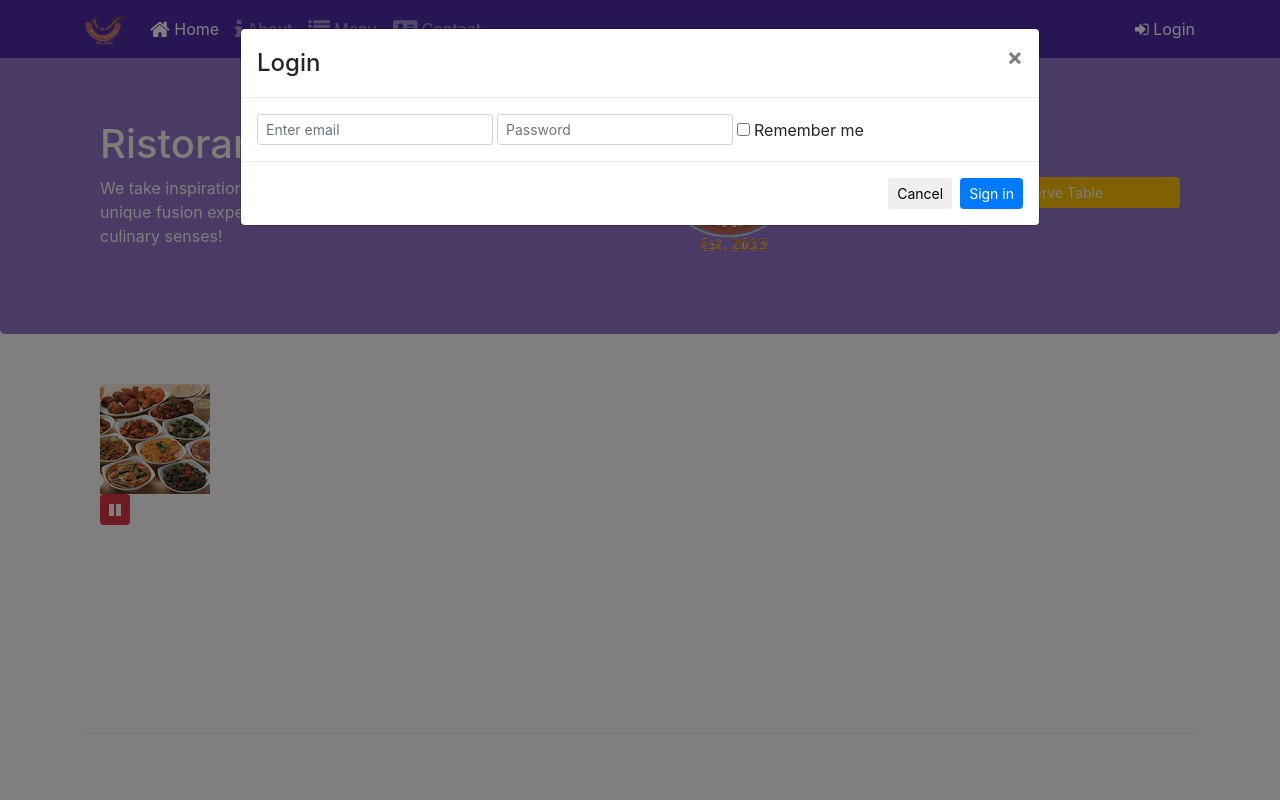
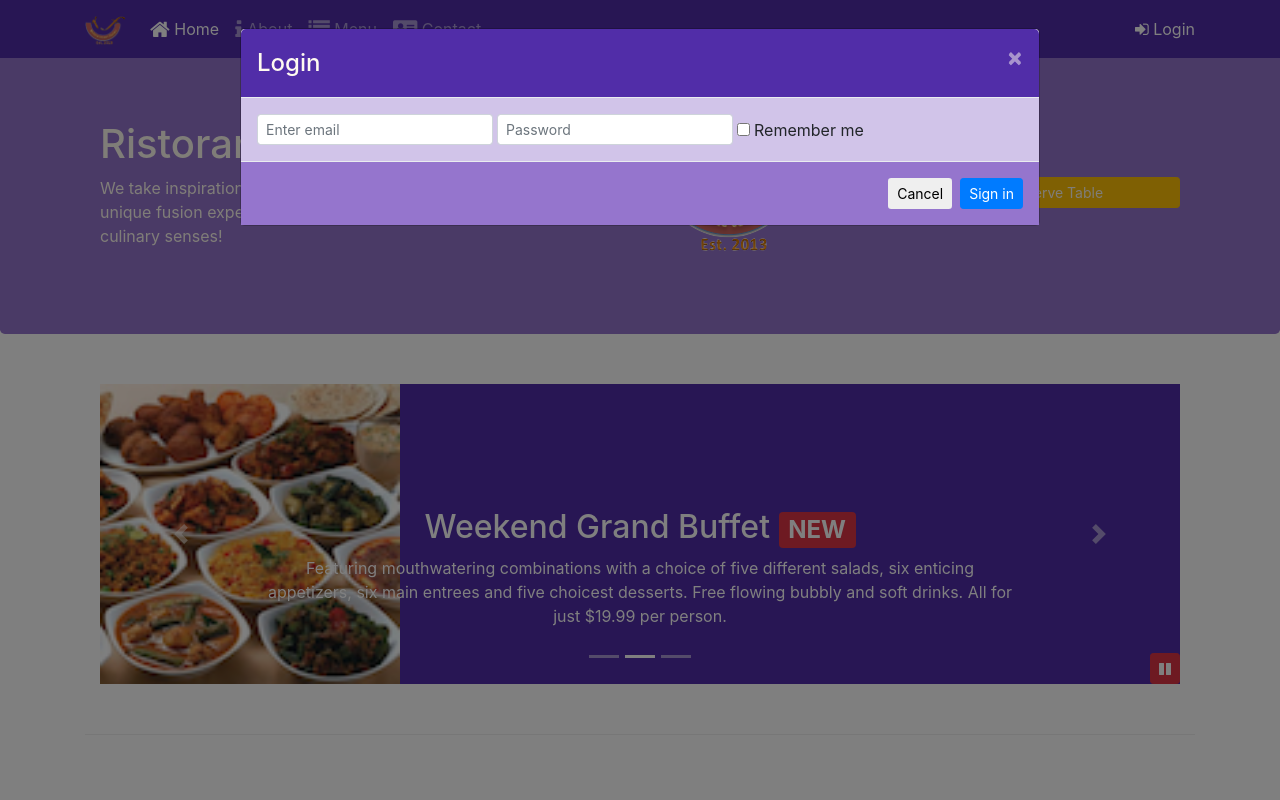
Before and after one commit to Boudjaa/WebsiteForRistoranteConFusion-CourseraCertification, a website: page index.html in a window 1280 px wide. Both pictures are taken after a click on the link "Login". Shown: the top 800 px of the page. Drawn offline with nearby package versions, Linux system fonts and the light colour scheme.

Commit message:
Update styles.css
Update styles.css

```diff
--- a/css/styles.css
+++ b/css/styles.css
@@ -1,38 +1,65 @@
-.row-header{
-    margin:0px auto;
-    padding:0px;
-}
+.row-header {
+  margin: 0px auto;
+  padding: 0px 0px; }
 
 .row-content {
-    margin:0px auto;
-    padding: 50px 0px 50px 0px;
-    border-bottom: 1px ridge;
-    min-height:400px;
-}
+  margin: 0px auto;
+  padding: 50px 0px;
+  border-bottom: 1px ridge;
+  min-height: 400px; }
 
-.footer{
-    background-color: #D1C4E9;
-    margin:0px auto;
-    padding: 20px 0px 20px 0px;
-}
+.footer {
+  background-color: #D1C4E9;
+  margin: 0px auto;
+  padding: 20px 0px; }
+
 .jumbotron {
-    padding:70px 30px 70px 30px;
-    margin:0px auto;
-    background: #9575CD ;
-    color:floralwhite;
-}
+  margin: 0px auto;
+  padding: 70px 30px;
+  background: #9575CD;
+  color: floralwhite; }
 
-address{
-    font-size:80%;
-    margin:0px;
-    color:#0f0f0f;
-}
+address {
+  font-size: 80%;
+  margin: 0px;
+  color: #0f0f0f; }
 
-body{
-    padding:50px 0px 0px 0px;
-    z-index:0;
-}
+body {
+  padding: 50px 0px 0px 0px;
+  z-index: 0; }
 
 .navbar-dark {
-     background-color: #512DA8;
-}
+  background-color: #512DA8; }
+
+.tab-content {
+  border-left: 1px solid #ddd;
+  border-right: 1px solid #ddd;
+  border-bottom: 1px solid #ddd;
+  padding: 10px; }
+
+.carousel {
+  background: #512DA8; }
+  .carousel .carousel-item {
+    height: 300px; }
+    .carousel .carousel-item img {
+      position: absolute;
+      top: 0;
+      left: 0;
+      min-height: 300px; }
+
+#carousel-button {
+  right: 0px;
+  position: absolute;
+  bottom: 0px; }
+
+.modal .modal-header {
+  background-color: #512DA8;
+  color: floralwhite; }
+  .modal .modal-header button {
+    color: floralwhite; }
+
+.modal .modal-body {
+  background-color: #D1C4E9; }
+
+.modal .modal-footer {
+  background: #9575CD; }
```
